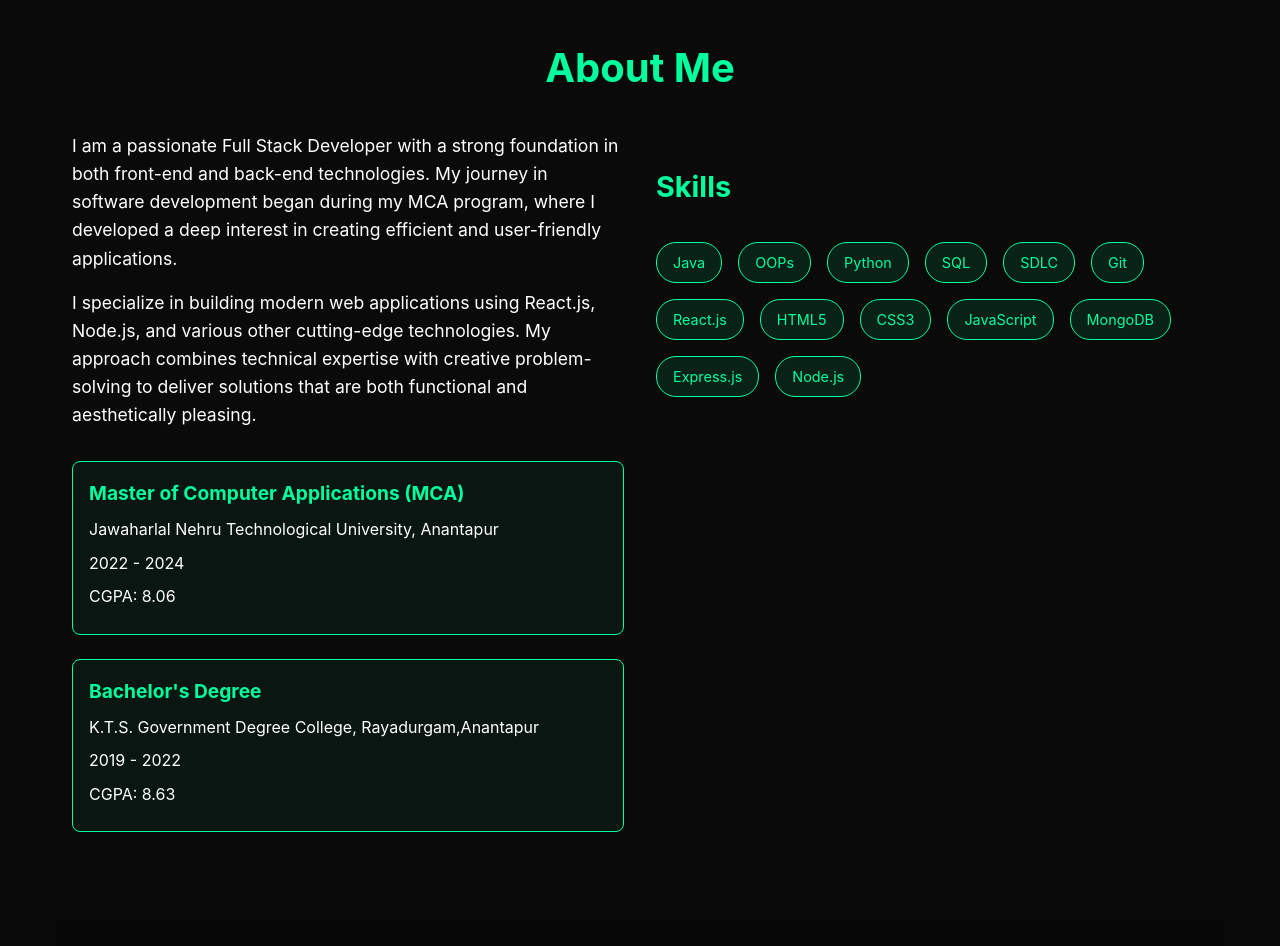
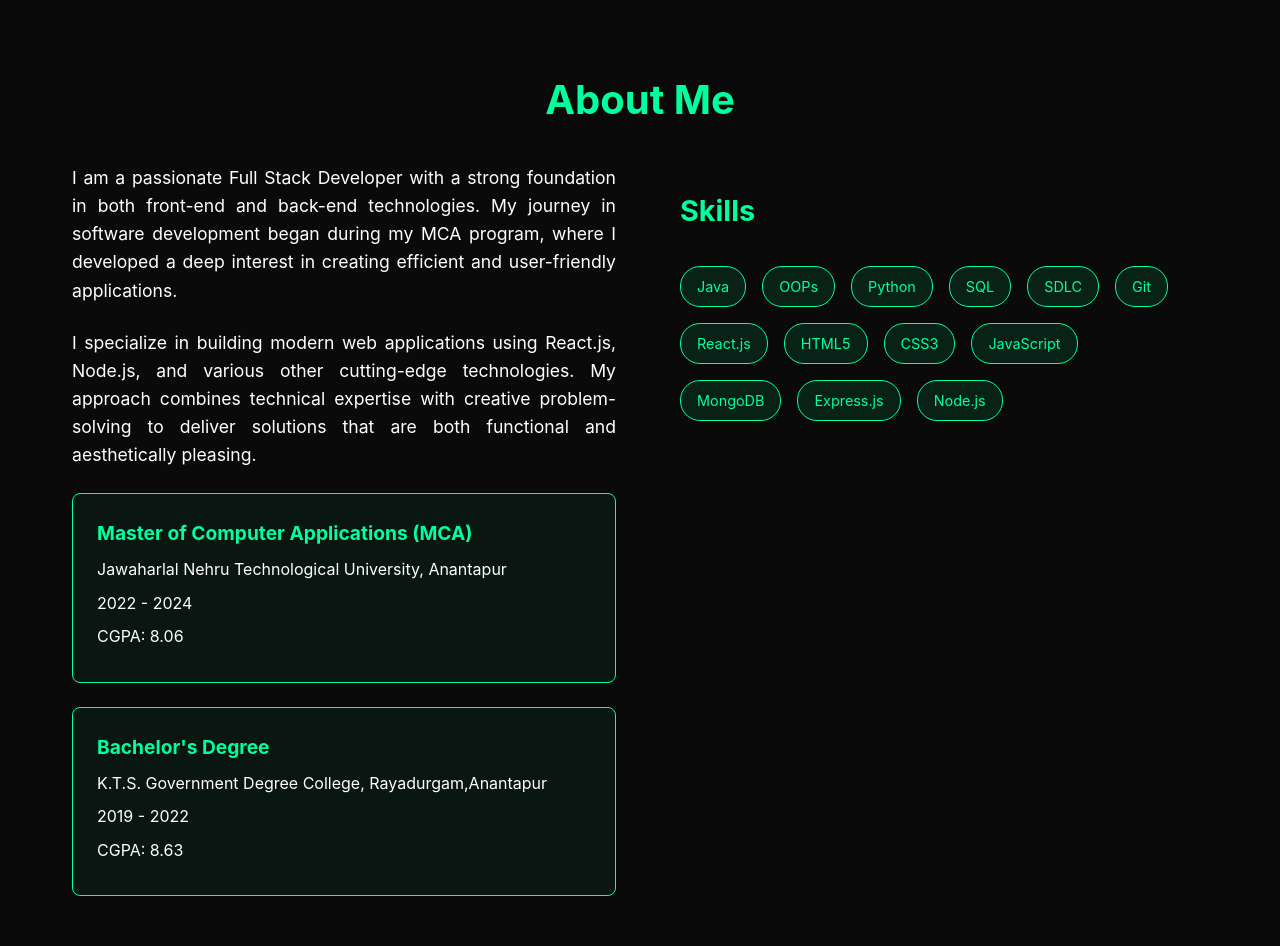
Before and after one commit to Achyuth-Papisetty/Achyuth-portfolio, a React (Create React App) app: page / in a window 1280 px wide. Shown: the part 780-1726 px from the top of the page. Built offline with nearby package versions, Linux system fonts and the light colour scheme.

Commit message:
Fix: Mobile layout improvements - Profile picture visibility and navigation stacking

```diff
--- a/src/App.tsx
+++ b/src/App.tsx
@@ -28,6 +28,12 @@ const Header = styled.header`
   backdrop-filter: blur(10px);
   z-index: 1000;
   padding: 1rem 2rem;
+
+  @media (max-width: 768px) {
+    flex-direction: column;
+    padding: 1rem;
+    margin-bottom: 6rem;
+  }
 `;
 
 const Logo = styled(motion.h1)`
@@ -38,6 +44,11 @@ const Logo = styled(motion.h1)`
   display: flex;
   align-items: center;
   gap: 1rem;
+
+  @media (max-width: 768px) {
+    font-size: 1.5rem;
+    margin-bottom: 1rem;
+  }
 `;
 
 const HeaderProfilePic = styled(motion.img)`
@@ -51,6 +62,12 @@ const HeaderProfilePic = styled(motion.img)`
 const Nav = styled.nav`
   display: flex;
   gap: 2rem;
+
+  @media (max-width: 768px) {
+    width: 100%;
+    justify-content: center;
+    gap: 1.5rem;
+  }
 `;
 
 const NavLink = styled(motion.a)`
@@ -77,7 +94,6 @@ const NavLink = styled(motion.a)`
 const Main = styled.main`
   max-width: 1200px;
   margin: 0 auto;
-  padding-top: 80px;
   padding: 0 1rem;
 
   @media (max-width: 768px) {
@@ -93,10 +109,12 @@ const Hero = styled.section`
   align-items: center;
   text-align: center;
   padding: 2rem 0;
+  margin-top: 4rem;
 
   @media (max-width: 768px) {
     min-height: 80vh;
     padding: 1rem 0;
+    margin-top: 5rem;
   }
 `;
 
@@ -147,6 +165,7 @@ const ProfileImage = styled(motion.div)`
     width: 100%;
     height: 100%;
     object-fit: cover;
+    object-position: center 20%;
   }
 
   @media (max-width: 768px) {
--- a/src/components/About.tsx
+++ b/src/components/About.tsx
@@ -3,11 +3,11 @@ import styled from 'styled-components';
 import { motion } from 'framer-motion';
 
 const AboutSection = styled.section`
-  padding: 4rem 0;
+  padding: 2rem 0;
   position: relative;
 
   @media (max-width: 768px) {
-    padding: 2rem 0;
+    padding: 1.5rem 0;
   }
 `;
 
@@ -31,27 +31,29 @@ const Title = styled(motion.h2)`
 const Content = styled(motion.div)`
   display: grid;
   grid-template-columns: 1fr;
-  gap: 2rem;
+  gap: 1.5rem;
   color: var(--text-primary);
 
   @media (min-width: 768px) {
     grid-template-columns: 1fr 1fr;
+    gap: 3rem;
   }
 `;
 
 const Text = styled.p`
   font-size: 1.1rem;
   line-height: 1.6;
-  margin-bottom: 1rem;
+  margin-bottom: 1.5rem;
+  text-align: justify;
 `;
 
 const EducationSection = styled.div`
-  margin-top: 2rem;
+  margin-top: 1.5rem;
 `;
 
 const EducationItem = styled.div`
   margin-bottom: 1.5rem;
-  padding: 1rem;
+  padding: 1.5rem;
   border: 1px solid var(--neon-primary);
   border-radius: 8px;
   background: rgba(0, 255, 157, 0.05);
@@ -70,13 +72,19 @@ const EducationDetails = styled.p`
 `;
 
 const SkillsSection = styled.div`
-  margin-top: 2rem;
+  margin-top: 1.5rem;
+  padding: 0 1rem;
+
+  @media (max-width: 768px) {
+    padding: 0;
+  }
 `;
 
 const SkillsList = styled.div`
   display: flex;
   flex-wrap: wrap;
   gap: 1rem;
+  justify-content: flex-start;
 `;
 
 const Skill = styled.span`
--- a/src/components/Contact.tsx
+++ b/src/components/Contact.tsx
@@ -4,11 +4,11 @@ import { motion } from 'framer-motion';
 import { FaEnvelope, FaPhone, FaMapMarkerAlt } from 'react-icons/fa';
 
 const ContactSection = styled.section`
-  padding: 4rem 0;
+  padding: 2rem 0;
   position: relative;
 
   @media (max-width: 768px) {
-    padding: 2rem 0;
+    padding: 1.5rem 0;
   }
 `;
 
@@ -33,11 +33,11 @@ const SectionTitle = styled(motion.h2)`
 const ContactContent = styled.div`
   display: grid;
   grid-template-columns: 1fr 1fr;
-  gap: 4rem;
+  gap: 2rem;
 
   @media (max-width: 768px) {
     grid-template-columns: 1fr;
-    gap: 2rem;
+    gap: 1.5rem;
   }
 `;
 
--- a/src/components/Projects.tsx
+++ b/src/components/Projects.tsx
@@ -4,11 +4,11 @@ import { motion } from 'framer-motion';
 import { FaGithub, FaExternalLinkAlt } from 'react-icons/fa';
 
 const ProjectsSection = styled.section`
-  padding: 4rem 0;
+  padding: 2rem 0;
   background: rgba(0, 0, 0, 0.3);
 
   @media (max-width: 768px) {
-    padding: 2rem 0;
+    padding: 1.5rem 0;
   }
 `;
 
@@ -33,12 +33,12 @@ const SectionTitle = styled(motion.h2)`
 const ProjectsGrid = styled.div`
   display: grid;
   grid-template-columns: repeat(auto-fit, minmax(300px, 1fr));
-  gap: 2rem;
+  gap: 1.5rem;
   padding: 0 1rem;
 
   @media (max-width: 768px) {
     grid-template-columns: 1fr;
-    gap: 1.5rem;
+    gap: 1rem;
     padding: 0 0.5rem;
   }
 `;
```
